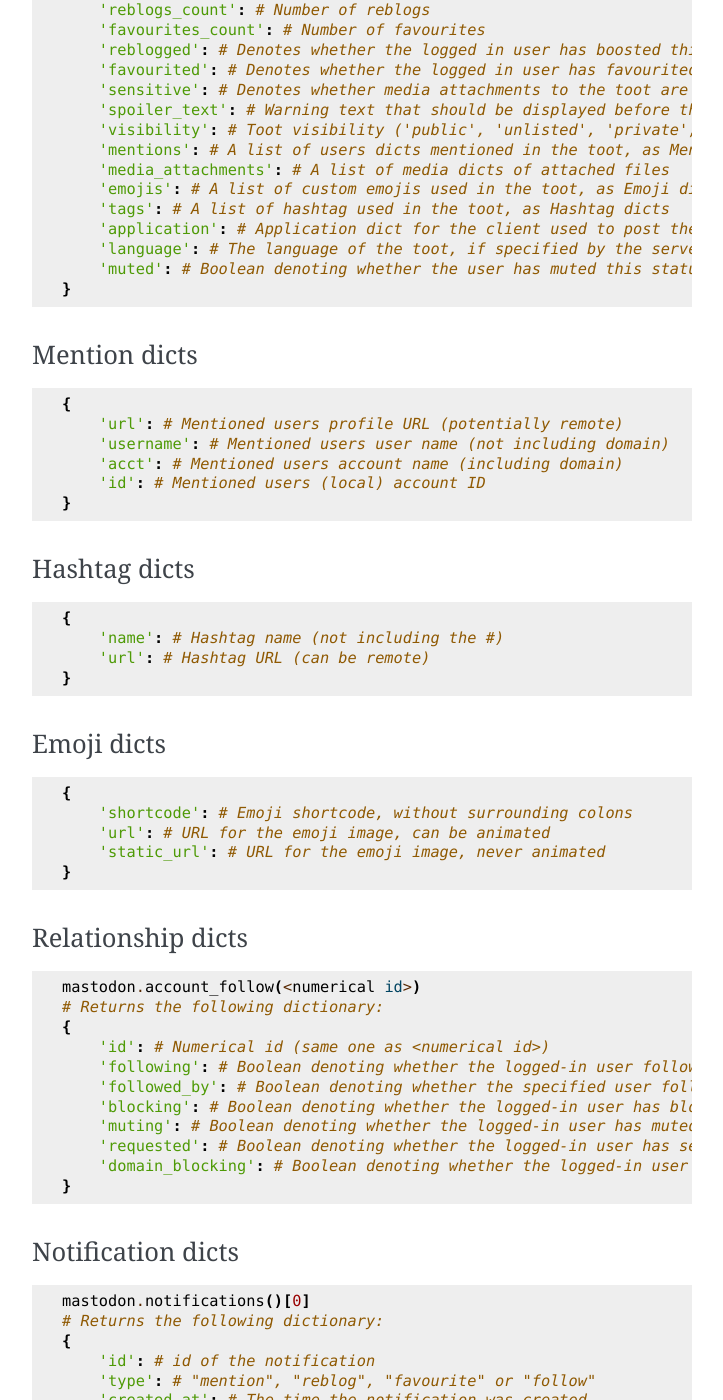
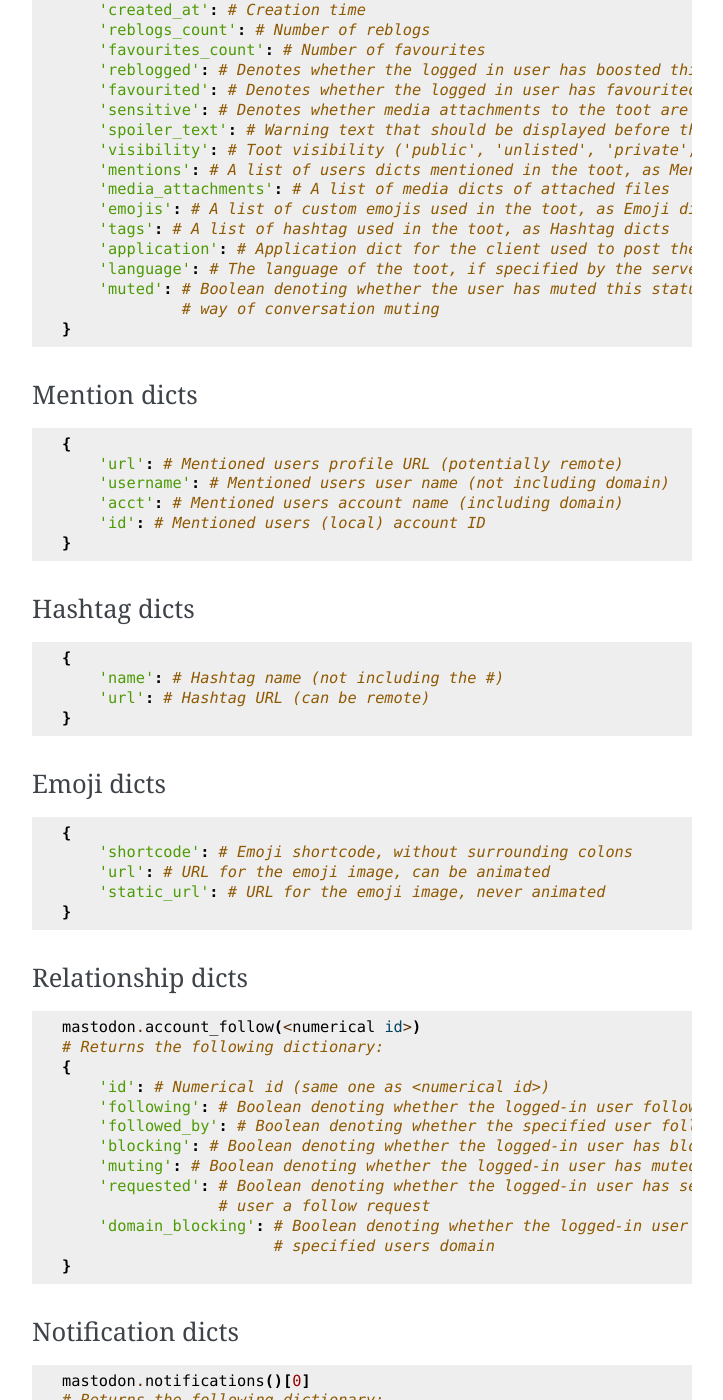
Before and after one commit to halcy/Mastodon.py, a Sphinx documentation site: the page built from docs/index.rst, in a window 1280 px wide and 1400 px high, scrolled down 4473 px. Shown: the whole window, without its empty margins (388-1111 px from the left). Built offline with Sphinx 7.4.7, drawn with Linux system fonts in a browser that asks for light colours; some of the changed text lies outside the part shown.

Commit message:
Fix doc scrollyness

```diff
--- a/docs/index.rst
+++ b/docs/index.rst
@@ -180,7 +180,8 @@
         'header': # URL for their header image, can be animated
         'avatar_static': # URL for their avatar, never animated
         'header_static': # URL for their header image, never animated
-        'source': # Additional information - only present for user dict returned from account_verify_credentials()
+        'source': # Additional information - only present for user dict returned
+                  # from account_verify_credentials()
     }
 
     mastodon.account_verify_credentials()["source"]
@@ -223,7 +224,8 @@
         'tags': # A list of hashtag used in the toot, as Hashtag dicts
         'application': # Application dict for the client used to post the toot
         'language': # The language of the toot, if specified by the server.
-        'muted': # Boolean denoting whether the user has muted this status by way of conversation muting
+        'muted': # Boolean denoting whether the user has muted this status by
+                 # way of conversation muting
     }
 
 Mention dicts
@@ -276,8 +278,10 @@
         'followed_by': # Boolean denoting whether the specified user follows the logged-in user
         'blocking': # Boolean denoting whether the logged-in user has blocked the specified user
         'muting': # Boolean denoting whether the logged-in user has muted the specified user
-        'requested': # Boolean denoting whether the logged-in user has sent the specified user a follow request
-        'domain_blocking': # Boolean denoting whether the logged-in user has blocked the specified users domain
+        'requested': # Boolean denoting whether the logged-in user has sent the specified
+                     # user a follow request
+        'domain_blocking': # Boolean denoting whether the logged-in user has blocked the
+                           # specified users domain
     }
 
 Notification dicts
@@ -338,7 +342,8 @@
         'remote_url': # The remote URL for the media (if the image is from a remote instance)
         'preview_url': # The URL for the media preview
         'text_url': # The display text for the media (what shows up in toots)
-        'meta': # Dictionary of two image metadata dicts (see below), 'original' and 'small' (preview)
+        'meta': # Dictionary of two image metadata dicts (see below),
+                # 'original' and 'small' (preview)
     }
 
     # Metadata dicts:
@@ -403,7 +408,8 @@
         'title': # The instances title
         'uri': # The instances URL
         'version': # The instances mastodon version
-        'urls': # Additional URLs dict, presently only 'streaming_api' with the stream websocket address.
+        'urls': # Additional URLs dict, presently only 'streaming_api' with the
+                # stream websocket address.
     }
 
 Report dicts
@@ -417,8 +423,9 @@
     {
         'id': # Numerical id of the report
         'action_taken': # True if a moderator or admin has processed the
-                        # report, False otherwise. Note that no indication as to what action was taken is given
-                        # and that an admin simply marking the report as processed and not doing anything else
+                        # report, False otherwise. Note that no indication as to
+                        # what action was taken is given and that an admin simply
+                        # marking the report as processed and not doing anything else
                         # will set this field to True.
     }
 
```
